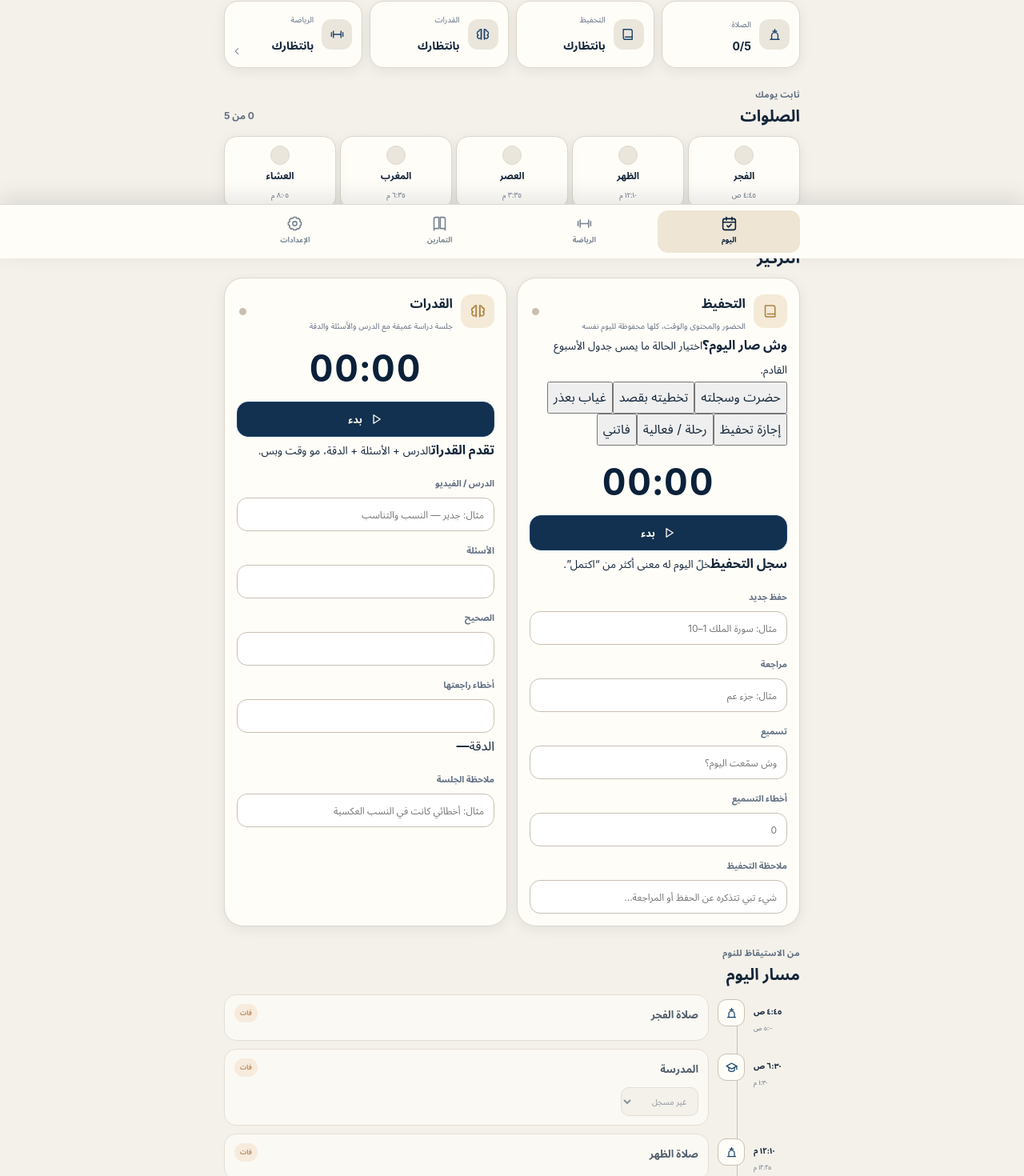
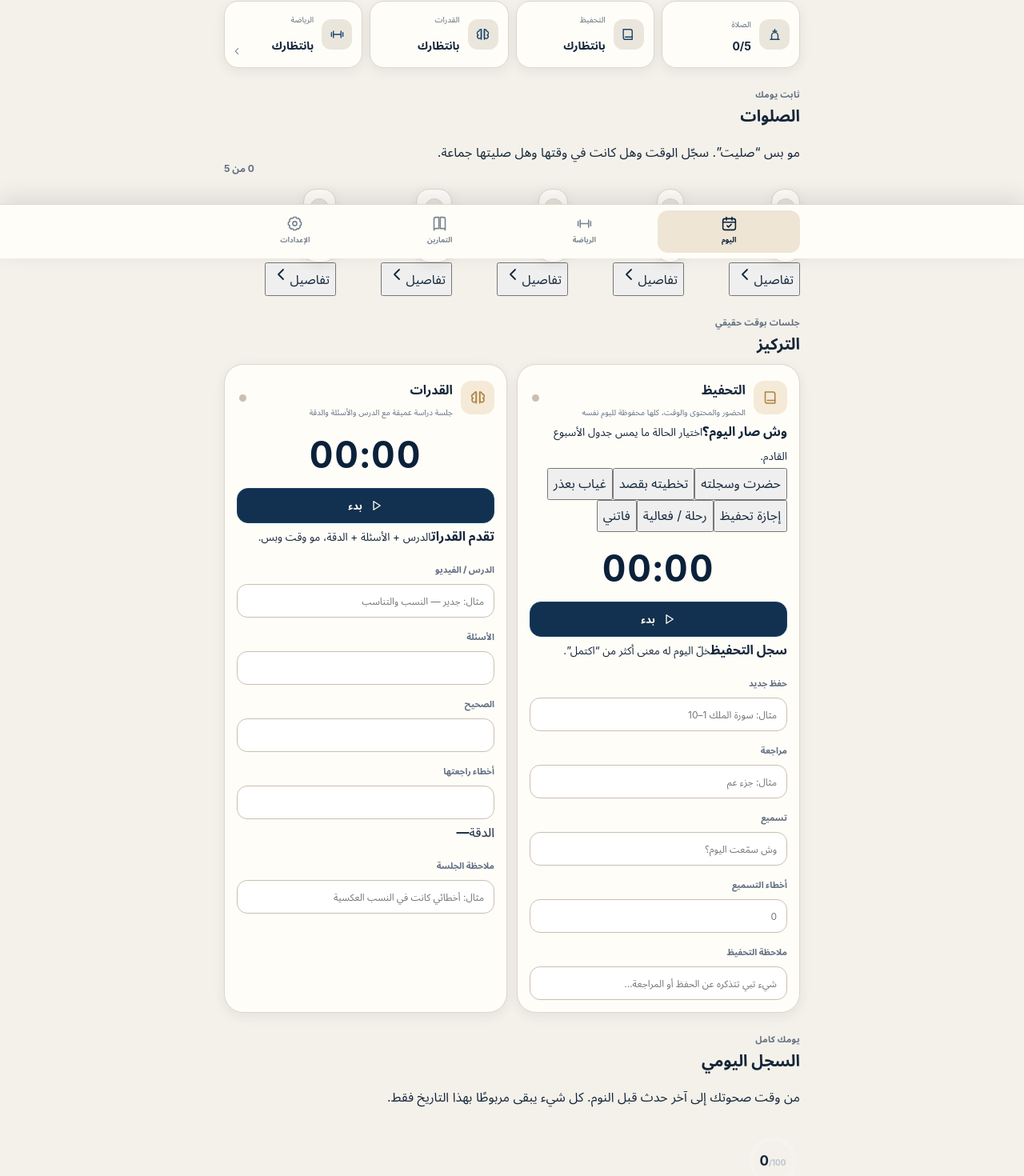
Before and after one commit to q-p1/Test, a React (Vite) app: page / in a window 1280 px wide. Shown: the part 477-1947 px from the top of the page at 80% size. Built offline with nearby package versions, Linux system fonts and the light colour scheme.

Commit message:
feat: integrate restored tracking into Today

```diff
--- a/src/pages/TodayPage.tsx
+++ b/src/pages/TodayPage.tsx
@@ -1,13 +1,14 @@
 import { useMemo, useState } from 'react';
-import { PRAYERS } from '../data/baseSchedule';
 import { useNow } from '../hooks/useNow';
 import { addDays, currentMinutes, formatArabicDate, formatClock, minutesFromTime, toDateKey } from '../lib/date';
 import { resolveDay } from '../lib/schedule';
 import { getDayRecord } from '../lib/storage';
 import { useRoutine } from '../state/RoutineContext';
 import type { DateKey, DayRecord, ResolvedScheduleItem, RoutineState, TaskStatus } from '../types';
+import { DailyJournalPanel } from '../components/DailyJournalPanel';
 import { DayOverrideSheet } from '../components/DayOverrideSheet';
 import { Icon, type IconName } from '../components/Icon';
+import { PrayerTracker } from '../components/PrayerTracker';
 import { ProgressRing } from '../components/ProgressRing';
 import { SessionTimerCard } from '../components/SessionTimerCard';
 
@@ -62,6 +63,16 @@ export function TodayPage({ onOpenFitness }: TodayPageProps) {
           : 'حركة خفيفة'
         : 'راحة';
   const hasException = resolved.appliedOverrides.length > 0;
+  const tahfizPositive = day.sessions.tahfiz.status === 'completed' || ['attended', 'trip'].includes(day.tahfiz.status);
+  const tahfizMetric = tahfizTrip ? 'رحلة' : tahfizDisabledReason ? 'ملغى' : tahfizLabel(day);
+  const quduratAccuracy = day.qudurat.questions > 0 ? Math.round((day.qudurat.correct / day.qudurat.questions) * 100) : null;
+  const quduratMetric = day.qudurat.questions > 0
+    ? `${day.qudurat.questions} سؤال · ${quduratAccuracy}%`
+    : quduratDisabledReason ? 'ملغاة' : sessionLabel(day.sessions.qudurat.status);
+  const achievements = prayersDone
+    + Number(tahfizPositive)
+    + Number(day.sessions.qudurat.status === 'completed')
+    + Number(workoutDone || day.movementCompleted);
 
   return (
     <div className="page page--today" data-page="today">
@@ -113,37 +124,17 @@ export function TodayPage({ onOpenFitness }: TodayPageProps) {
       <section className="dashboard-section" aria-labelledby="dashboard-title">
         <div className="section-heading">
           <div><span className="eyebrow">نظرة سريعة</span><h2 id="dashboard-title">لوحة اليوم</h2></div>
-          <span className="section-heading__aside">{prayersDone + Number(day.sessions.tahfiz.status === 'completed') + Number(day.sessions.qudurat.status === 'completed') + Number(workoutDone)} إنجازات</span>
+          <span className="section-heading__aside">{achievements} إنجازات</span>
         </div>
         <div className="metric-grid">
           <MetricCard icon="prayer" label="الصلاة" value={`${prayersDone}/5`} state={prayersDone === 5 ? 'done' : 'active'} />
-          <MetricCard icon="book" label="التحفيظ" value={tahfizTrip ? 'رحلة' : tahfizDisabledReason ? 'ملغى' : sessionLabel(day.sessions.tahfiz.status)} state={tahfizDisabledReason ? 'neutral' : day.sessions.tahfiz.status === 'completed' ? 'done' : 'active'} />
-          <MetricCard icon="brain" label="القدرات" value={sessionLabel(day.sessions.qudurat.status)} state={day.sessions.qudurat.status === 'completed' ? 'done' : 'active'} />
+          <MetricCard icon="book" label="التحفيظ" value={tahfizMetric} state={tahfizPositive ? 'done' : tahfizDisabledReason || ['excused', 'holiday', 'skipped-intentionally'].includes(day.tahfiz.status) ? 'neutral' : 'active'} />
+          <MetricCard icon="brain" label="القدرات" value={quduratMetric} state={day.sessions.qudurat.status === 'completed' ? 'done' : quduratDisabledReason ? 'neutral' : 'active'} />
           <MetricCard icon="fitness" label="الرياضة" value={workoutMetric} state={workoutDone || day.movementCompleted ? 'done' : 'neutral'} onClick={onOpenFitness} />
         </div>
       </section>
 
-      <section className="prayer-section" aria-labelledby="prayer-title">
-        <div className="section-heading">
-          <div><span className="eyebrow">ثابت يومك</span><h2 id="prayer-title">الصلوات</h2></div>
-          <span className="section-heading__aside">{prayersDone} من 5</span>
-        </div>
-        <div className="prayer-strip">
-          {PRAYERS.map((prayer) => (
-            <button
-              type="button"
-              key={prayer.id}
-              className={day.prayers[prayer.id] ? 'prayer-pill is-complete' : 'prayer-pill'}
-              aria-pressed={day.prayers[prayer.id]}
-              onClick={() => actions.togglePrayer(selectedDate, prayer.id)}
-            >
-              <span className="prayer-pill__check"><Icon name="check" /></span>
-              <strong>{prayer.name}</strong>
-              <small>{formatClock(prayer.time)}</small>
-            </button>
-          ))}
-        </div>
-      </section>
+      <PrayerTracker key={`prayers-${selectedDate}`} date={selectedDate} />
 
       <section className="sessions-section" aria-labelledby="sessions-title">
         <div className="section-heading"><div><span className="eyebrow">جلسات بوقت حقيقي</span><h2 id="sessions-title">التركيز</h2></div></div>
@@ -152,6 +143,8 @@ export function TodayPage({ onOpenFitness }: TodayPageProps) {
           <SessionTimerCard date={selectedDate} kind="qudurat" timer={day.sessions.qudurat} note={day.sessionNotes.qudurat} disabledReason={quduratDisabledReason} />
         </div>
       </section>
+
+      <DailyJournalPanel key={`journal-${selectedDate}`} date={selectedDate} />
 
       <section className="timeline-section" aria-labelledby="timeline-title">
         <div className="section-heading"><div><span className="eyebrow">من الاستيقاظ للنوم</span><h2 id="timeline-title">مسار اليوم</h2></div></div>
@@ -221,7 +214,12 @@ function getNextItem(items: ResolvedScheduleItem[], now: Date): ResolvedSchedule
 function getItemStatus(item: ResolvedScheduleItem, day: DayRecord, state: RoutineState, date: DateKey, now: Date): TaskStatus | undefined {
   if (item.status === 'cancelled') return 'cancelled';
   if (item.prayerId && day.prayers[item.prayerId]) return 'completed';
-  if (item.kind === 'tahfiz' && day.sessions.tahfiz.status === 'completed') return 'completed';
+  if (item.kind === 'tahfiz') {
+    if (day.sessions.tahfiz.status === 'completed' || ['attended', 'trip'].includes(day.tahfiz.status)) return 'completed';
+    if (day.tahfiz.status === 'skipped-intentionally') return 'skipped';
+    if (day.tahfiz.status === 'missed') return 'missed';
+    if (['excused', 'holiday'].includes(day.tahfiz.status)) return 'cancelled';
+  }
   if (item.kind === 'qudurat' && day.sessions.qudurat.status === 'completed') return 'completed';
   if (item.kind === 'workout' && state.workout.history.some((entry) => entry.date === date && (!item.workoutId || entry.workoutId === item.workoutId))) return 'completed';
   if (item.kind === 'movement' && day.movementCompleted) return 'completed';
@@ -241,3 +239,16 @@ function iconForItem(item: ResolvedScheduleItem): IconName {
 function sessionLabel(status: DayRecord['sessions']['tahfiz']['status']): string {
   return status === 'completed' ? 'مكتملة' : status === 'running' ? 'جارية' : status === 'paused' ? 'متوقفة' : 'بانتظارك';
 }
+
+function tahfizLabel(day: DayRecord): string {
+  const labels: Record<DayRecord['tahfiz']['status'], string> = {
+    unrecorded: sessionLabel(day.sessions.tahfiz.status),
+    attended: 'حضرت',
+    'skipped-intentionally': 'تخطيته بقصد',
+    excused: 'بعذر',
+    holiday: 'إجازة',
+    trip: 'رحلة',
+    missed: 'فاتني',
+  };
+  return labels[day.tahfiz.status];
+}
```
